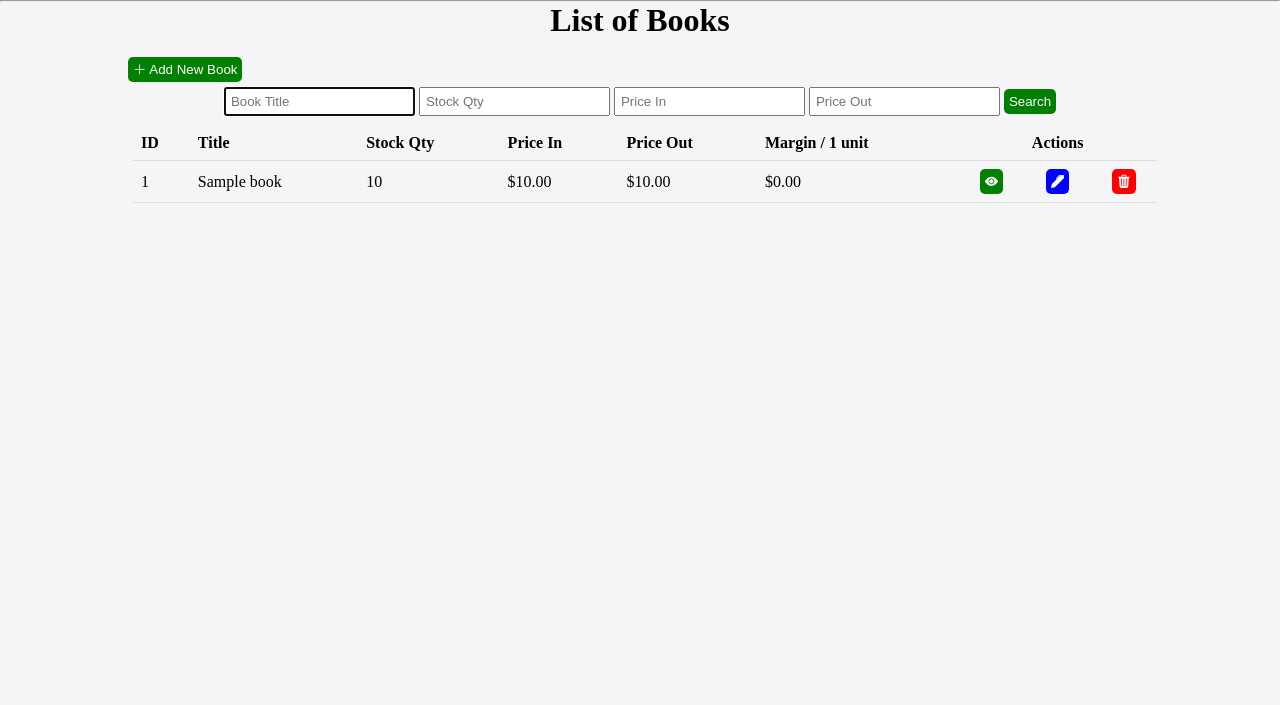
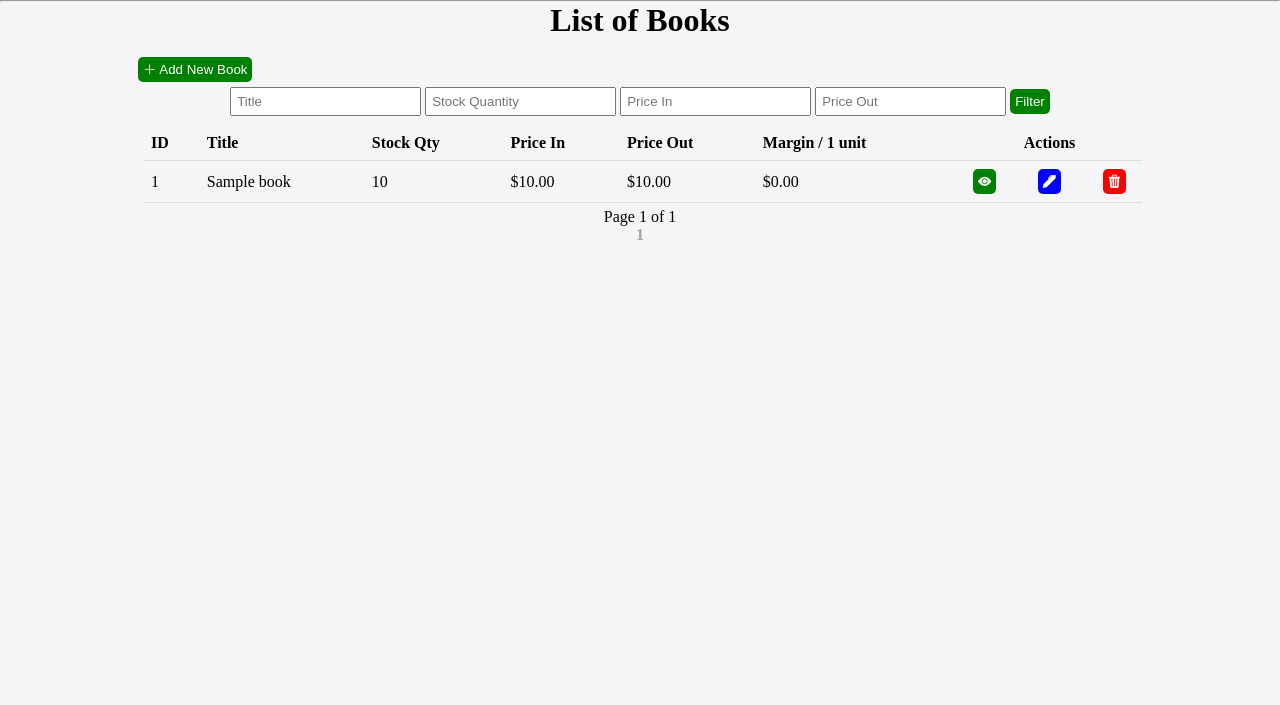
Before and after one commit to baohm88/php_bookstore, a PHP site: page /php_bookstore/admin in a window 1280 px wide. Shown: the part 54-759 px from the top of the page. Run offline with PHP 8.4, Linux system fonts and the light colour scheme; the visitor is signed in with stand-in values (Sample User, id 1); tables that the repository leaves empty or names only in its code hold one stand-in row (values such as "Sample post").

Commit message:
changed logic in admin/index

```diff
--- a/app/assets/css/styles.css
+++ b/app/assets/css/styles.css
@@ -47,6 +47,7 @@ main {
   width: 80vw;
   min-height: 88vh;
   margin: 0 auto;
+  padding: 0 10px;
 }
 
 .center {
--- a/app/controllers/AdminController.php
+++ b/app/controllers/AdminController.php
@@ -13,20 +13,81 @@ class AdminController extends BaseController
     // BOOKS CONTROLLER
     public function index()
     {
-    $data['page'] = 'admin/books.php';
-    $data['page_title'] = 'Books Page';
+        // $data['page'] = 'admin/books.php';
+        // $data['page_title'] = 'Books Page';
+
+        // Pagination variables
+        $limit = 10; // Number of books per page
+        $page = isset($_GET['page']) ? (int)$_GET['page'] : 1;
+        $offset = ($page - 1) * $limit;
+
         if ($_SERVER['REQUEST_METHOD'] == 'POST') {
             // filter books
             $title = trim($_POST['title']);
             $stock_qty = trim($_POST['stock_qty']);
             $price_in = trim($_POST['price_in']);
             $price_out = trim($_POST['price_out']);
-      $data['books'] = $this->__bookModel->filterBooks($title, $stock_qty, $price_in, $price_out);
+            $books = $this->__bookModel->filterBooks($title, $stock_qty, $price_in, $price_out, $limit, $offset);
+            $totalBooks = $this->__bookModel->countFilteredBooks($title, $stock_qty, $price_in, $price_out);
         } else {
-      // show all books
-      $data['books'] = $this->__bookModel->getAllBooks();
+            // Check for filter parameters in the URL
+            $title = isset($_GET['title']) ? trim($_GET['title']) : '';
+            $stock_qty = isset($_GET['stock_qty']) ? trim($_GET['stock_qty']) : '';
+            $price_in = isset($_GET['price_in']) ? trim($_GET['price_in']) : '';
+            $price_out = isset($_GET['price_out']) ? trim($_GET['price_out']) : '';
+
+            if ($title || $stock_qty || $price_in || $price_out) {
+                // If any filter parameter is present, use them to filter books
+                $books = $this->__bookModel->filterBooks($title, $stock_qty, $price_in, $price_out, $limit, $offset);
+                $totalBooks = $this->__bookModel->countFilteredBooks($title, $stock_qty, $price_in, $price_out);
+            } else {
+                // Default behavior: get all books
+                $books = $this->__bookModel->getAllBooks($limit, $offset);
+                $totalBooks = $this->__bookModel->countAllBooks();
             }
-    $this->view("admin/layoutAdmin.php", $data);
+        }
+        $page = max(1, $page);
+        $totalPages = max(1, ceil($totalBooks / $limit));
+
+        $this->view("admin/layoutAdmin.php", [
+            'page' => 'admin/books.php',
+            'page_title' => 'Books Page',
+            'books' => $books,
+            'totalPages' => $totalPages,
+            'currentPage' => $page,
+        ]);
+    }
+
+    public function search()
+    {
+        $limit = 1; // Number of books per page
+        $page = isset($_GET['page']) ? (int)$_GET['page'] : 1;
+        $offset = ($page - 1) * $limit;
+
+        if ($_SERVER['REQUEST_METHOD'] == 'POST') {
+            $title = isset($_GET['title']) ? trim($_GET['title']) : '';
+            $stock_qty = isset($_GET['stock_qty']) ? trim($_GET['stock_qty']) : '';
+            $price_in = isset($_GET['price_in']) ? trim($_GET['price_in']) : '';
+            $price_out = isset($_GET['price_out']) ? trim($_GET['price_out']) : '';
+
+            $books = $this->__bookModel->filterBooks($title, $stock_qty, $price_in, $price_out, $limit, $offset);
+            $totalBooks = $this->__bookModel->countFilteredBooks($title, $stock_qty, $price_in, $price_out);
+        } else {
+            // Default behavior: get all books
+            $books = $this->__bookModel->getAllBooks($limit, $offset);
+            $totalBooks = $this->__bookModel->countAllBooks();
+        }
+
+        $page = max(1, $page);
+        $totalPages = max(1, ceil($totalBooks / $limit));
+
+        $this->view("admin/layoutAdmin.php", [
+            'page' => 'admin/books.php',
+            'page_title' => 'Books Page',
+            'books' => $books,
+            'totalPages' => $totalPages,
+            'currentPage' => $page,
+        ]);
     }
 
 
--- a/app/models/BookModel.php
+++ b/app/models/BookModel.php
@@ -26,6 +26,24 @@ class BookModel
       echo $ex->getMessage();
     }
   }
+
+
+  public function countAllBooks()
+  {
+    try {
+      if (isset($this->__conn)) {
+        $sql = "SELECT COUNT(*) FROM books";
+        $stmt = $this->__conn->prepare($sql);
+        $stmt->execute();
+        return $stmt->fetchColumn();
+      }
+      echo "no connection";
+      return null;
+    } catch (PDOException $ex) {
+      echo $ex->getMessage();
+    }
+  }
+
 
 
   public function getBookById($id)
@@ -175,4 +193,63 @@ class BookModel
       echo $ex->getMessage();
     }
   }
+
+  public function countFilteredBooks($title = '', $stock_qty = '', $price_in = '', $price_out = '', $limit = 10, $offset = 0)
+  {
+    try {
+      if (isset($this->__conn)) {
+        $sql = "SELECT COUNT(*) FROM books WHERE 1=1";
+        $params = [];
+
+        // add filters if provided
+        if (!empty($title)) {
+          $sql .= " AND title LIKE :title";
+        }
+
+        if (!empty($stock_qty)) {
+          $sql .= " AND stock_qty = :stock_qty";
+          $params[':stock_qty'] = $stock_qty;
+        }
+
+        if (!empty($price_in)) {
+          $sql .= " AND price_in = :price_in";
+          $params[':price_in'] = $price_in;
+        }
+
+        if (!empty($price_out)) {
+          $sql .= " AND price_out = :price_out";
+          $params[':price_out'] = $price_out;
+        }
+
+        // sort books by id DESC and limit results
+        $sql .= " ORDER BY id DESC LIMIT :limit OFFSET :offset";
+
+        // prepare sql stmt
+        $stmt = $this->__conn->prepare($sql);
+
+
+        if (!empty($title)) {
+          $inputTitle = "%$title%";
+          $stmt->bindParam(':title', $inputTitle);
+        }
+
+        foreach ($params as $key => $value) {
+          $stmt->bindParam($key, $value, PDO::PARAM_INT);
+        }
+
+        $stmt->bindParam(':limit', $limit, PDO::PARAM_INT);
+        $stmt->bindParam(':offset', $offset, PDO::PARAM_INT);
+        // execute sql stmt
+        $stmt->execute();
+        return $stmt->fetchColumn();
+      }
+      echo "no connection";
+      return null;
+    } catch (PDOException $ex) {
+      echo $ex->getMessage();
+    }
+  }
+
+
+
 }
--- a/app/views/layouts/admin/books.php
+++ b/app/views/layouts/admin/books.php
@@ -1,13 +1,16 @@
 <?php
 $books = $data['books'];
+$totalPages = $data['totalPages'];
+$page = isset($_GET['page']) ? (int)$_GET['page'] : 1;
 
 if ($_SERVER['REQUEST_METHOD'] == 'POST') {
-  // filter books
     $title = trim($_POST['title']);
     $stock_qty = trim($_POST['stock_qty']);
     $price_in = trim($_POST['price_in']);
     $price_out = trim($_POST['price_out']);
 }
+
+// show_data($_SERVER);
 ?>
 
 <h1 class="center">List of Books</h1>
@@ -17,18 +20,26 @@ if ($_SERVER['REQUEST_METHOD'] == 'POST') {
 <br>
 
 <div class="center">
-  <form method="POST">
+    <!-- <form method="POST" action="http://localhost/php_bookstore/admin/search/">
         <input type="text" name="title" placeholder="Book Title" value="<?= !empty($title) ? $title : '' ?>" autofocus>
         <input type="number" name="stock_qty" placeholder="Stock Qty" value="<?= !empty($stock_qty) ? $stock_qty : '' ?>">
         <input type="number" name="price_in" placeholder="Price In" value="<?= !empty($price_in) ? $price_in : '' ?>">
         <input type="number" name="price_out" placeholder="Price Out" value="<?= !empty($price_out) ? $price_out : '' ?>">
         <button type="submit" class="success">Search</button>
+    </form> -->
 
+    <form method="POST" action="">
+        <input type="text" name="title" value="<?php echo isset($title) ? htmlspecialchars($title) : ''; ?>" placeholder="Title">
+        <input type="number" name="stock_qty" value="<?php echo isset($stock_qty) ? htmlspecialchars($stock_qty) : ''; ?>" placeholder="Stock Quantity">
+        <input type="number" name="price_in" value="<?php echo isset($price_in) ? htmlspecialchars($price_in) : ''; ?>" placeholder="Price In">
+        <input type="number" name="price_out" value="<?php echo isset($price_out) ? htmlspecialchars($price_out) : ''; ?>" placeholder="Price Out">
+        <button type="submit" class="success">Filter</button>
     </form>
 </div>
 
 
 <?php if (count($books) > 0) : ?>
+    <div style="overflow-x: auto;">
         <table>
             <tr>
                 <th>ID</th>
@@ -53,9 +64,32 @@ if ($_SERVER['REQUEST_METHOD'] == 'POST') {
                     <td class="center"><button class="danger" onclick="confirmDeleteBook(<?= $book->id ?>)"><i class="bi bi-trash3-fill"></i> </button></td>
                 </tr>
             <?php endforeach ?>
+
         </table>
+    </div>
+
 <?php else : ?>
-  <br>
-  <br>
+
     <h1 class="center">No books found!</h1>
 <?php endif ?>
+
+<!-- Pagination Links -->
+<div class="center">
+    <?php if ($page > 1): ?>
+        <a href="http://localhost/php_bookstore/admin/?page=<?php echo $page - 1; ?>"><i class="bi bi-caret-left-fill" style="font-weight: 900;"></i></a>
+    <?php endif; ?>
+
+    Page <?php echo $page; ?> of <?php echo $totalPages; ?>
+
+    <?php if ($page < $totalPages): ?>
+        <a href="http://localhost/php_bookstore/admin/?page=<?php echo $page + 1; ?>"><i class="bi bi-caret-right-fill" style="font-weight: 900;"></i></a>
+    <?php endif; ?>
+</div>
+
+
+<!-- Phân trang -->
+<div class="center">
+    <?php for ($i = 1; $i <= $totalPages; $i++): ?>
+        <a href="http://localhost/php_bookstore/admin/?page=<?= $i ?>"><?= $i ?></a>
+    <?php endfor; ?>
+</div>
```
Also changed, not shown: app/controllers/BooksController.php (deleted, +0 -41 lines). Lines whose indentation alone changed are shown as unchanged.
